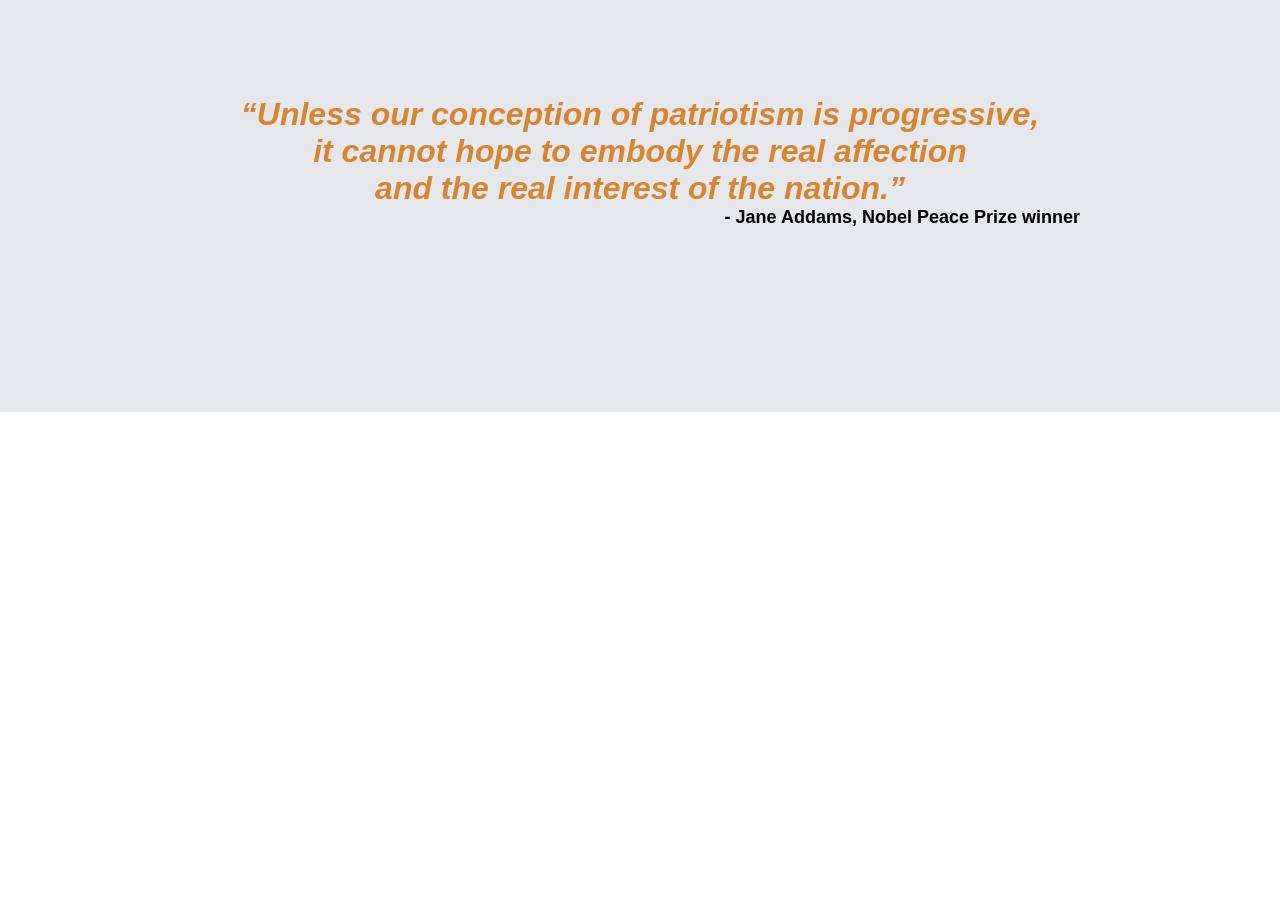
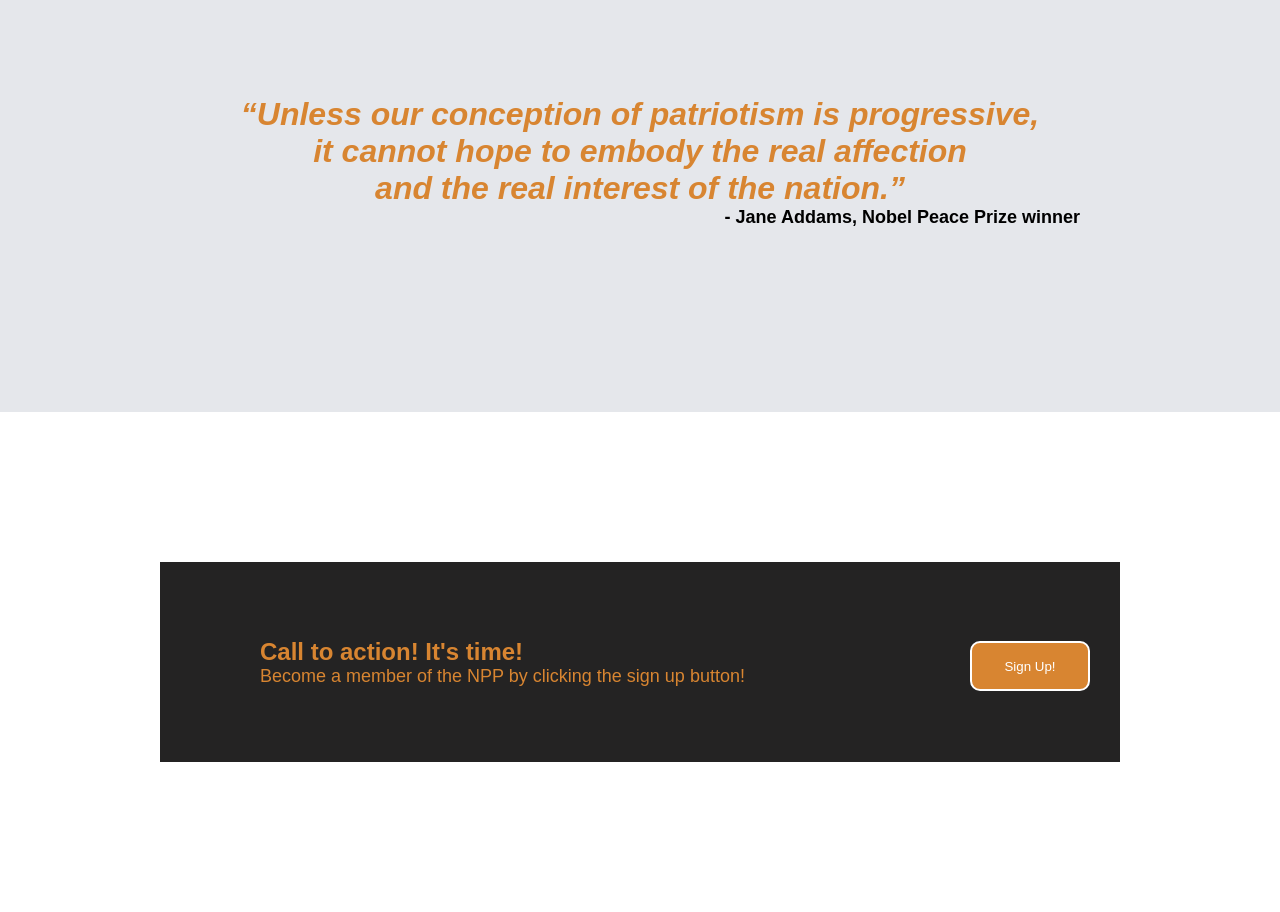
Before and after one commit to ruy223/LandingPage, a plain HTML site: page index.html in a window 1280 px wide. Shown: the part 1196-2108 px from the top of the page. Before the commit the page ends 1608 px from the top, so only its background shows below. Drawn offline with Linux system fonts and the light colour scheme.

Commit message:
fouth section finished

```diff
--- a/index.html
+++ b/index.html
@@ -82,5 +82,16 @@
             <p class="p-third">- Jane Addams, Nobel Peace Prize winner</p>
         </div>
     </div>
+    <div class="fifth-zone">
+        <div class="black-container">
+            <div class="left">
+                <h4>Call to action! It's time!</h4>
+                <p class="p-last">Become a member of the NPP by clicking the sign up button! </p>
+            </div>
+            <div class="right">
+                <button type="button" class="button-last">Sign Up!</button>
+            </div>
+        </div>
+    </div>
 </body>
 </html>
--- a/styles.css
+++ b/styles.css
@@ -165,3 +165,55 @@ h3{
     justify-content: flex-end;
     margin-right: 200px;
 }
+
+/* fifth zone */
+
+.fifth-zone{
+    height: 500px;
+    display: flex;
+    justify-content: center;
+    align-items: center;
+}
+
+.black-container{
+    background-color: rgb(36, 35, 35);
+    width: 75%;
+    height: 40%;
+    display: flex;
+    flex-direction: row;
+}
+
+.left{
+    width: 80%;
+    margin-left: 100px;
+    display: flex;
+    justify-content: center;
+    flex-direction: column;
+}
+
+.right{
+    display: flex;
+    justify-content: flex-start;
+    align-items: center;
+}
+
+h4{
+    font-size: 24px;
+    color: #d88531;
+}
+
+.p-last{
+    color: #d88531;
+    font-size: 18px;
+}
+
+.button-last{
+    background-color: #d88531;
+    color: rgb(255, 255, 255);
+    width: 120px;
+    height: 50px;
+    border: 2px solid white;
+    border-radius: 10px;
+    margin-top: 8px;
+    margin-right: 30px;
+}
```
